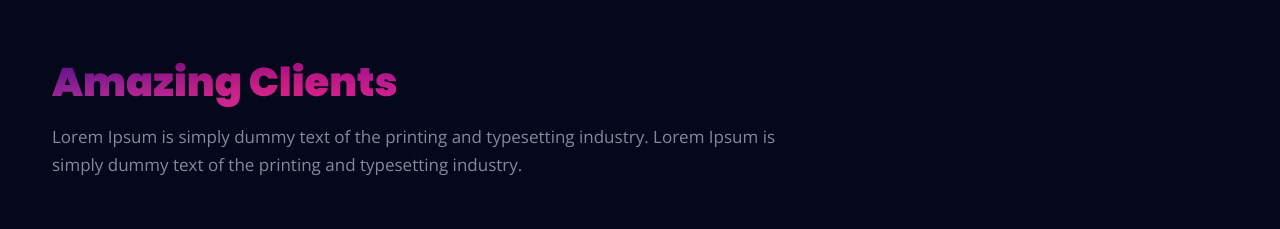
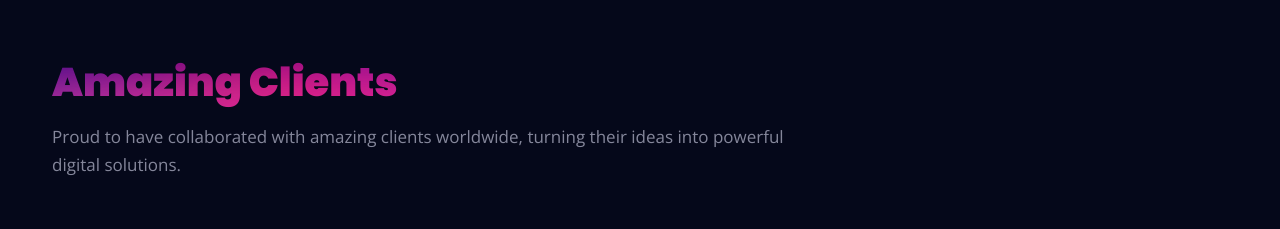
Before and after one commit to HAZIQ268/portfolioWebdev, a plain HTML site: page index.html in a window 1280 px wide. Shown: the part 3240-3469 px from the top of the page. Drawn offline with nearby package versions, Linux system fonts and the light colour scheme; a script that the page names is missing.

Commit message:
Update client description in index.html

```diff
--- a/index.html
+++ b/index.html
@@ -442,8 +442,7 @@
             <div class="col-lg-8">
                <div class="common-heading2">
                   <h2 class="mb15 text-effect-3 wow fadeInUp" data-wow-delay=".2s">Amazing Clients</h2>
-                  <p class="mb30 wow fadeInUp" data-wow-delay=".3s">Lorem Ipsum is simply dummy text of the printing and
-                     typesetting industry. Lorem Ipsum is simply dummy text of the printing and typesetting industry.
+                  <p class="mb30 wow fadeInUp" data-wow-delay=".3s">Proud to have collaborated with amazing clients worldwide, turning their ideas into powerful digital solutions.
                   </p>
                </div>
             </div>
```
